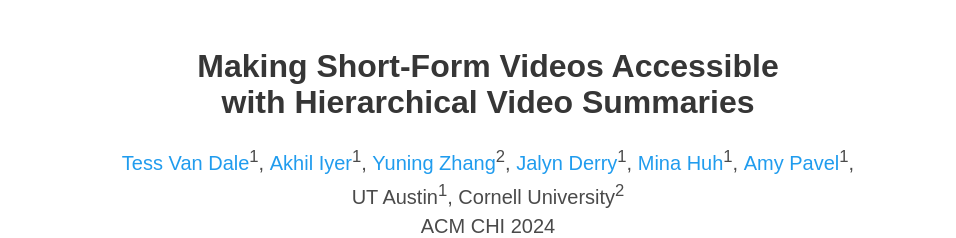
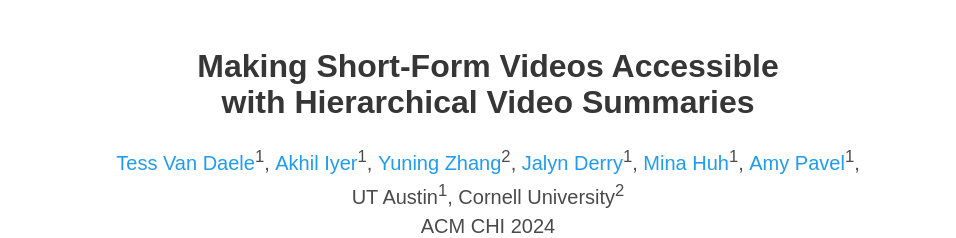
Before and after one commit to minarainbow/ShortScribe, a plain HTML site: page index.html in a window 1280 px wide. Shown: the top 238 px of the page, without its empty margins (152-1108 px from the left). Drawn offline with nearby package versions, Linux system fonts and the light colour scheme; some icons are missing; a web font is replaced by a local one.

Commit message:
Update index.html

```diff
--- a/index.html
+++ b/index.html
@@ -56,7 +56,7 @@
             <div class="is-size-5 publication-authors">
               <!-- Paper authors -->
                 <span class="author-block">
-                  <a href="https://www.linkedin.com/in/tess-van-daele" target="_blank">Tess Van Dale</a><sup>1</sup>,</span>
+                  <a href="https://www.linkedin.com/in/tess-van-daele" target="_blank">Tess Van Daele</a><sup>1</sup>,</span>
                   <span class="author-block">
                     <a href="" target="_blank"> Akhil Iyer</a><sup>1</sup>,</span>
                     <span class="author-block">
```
